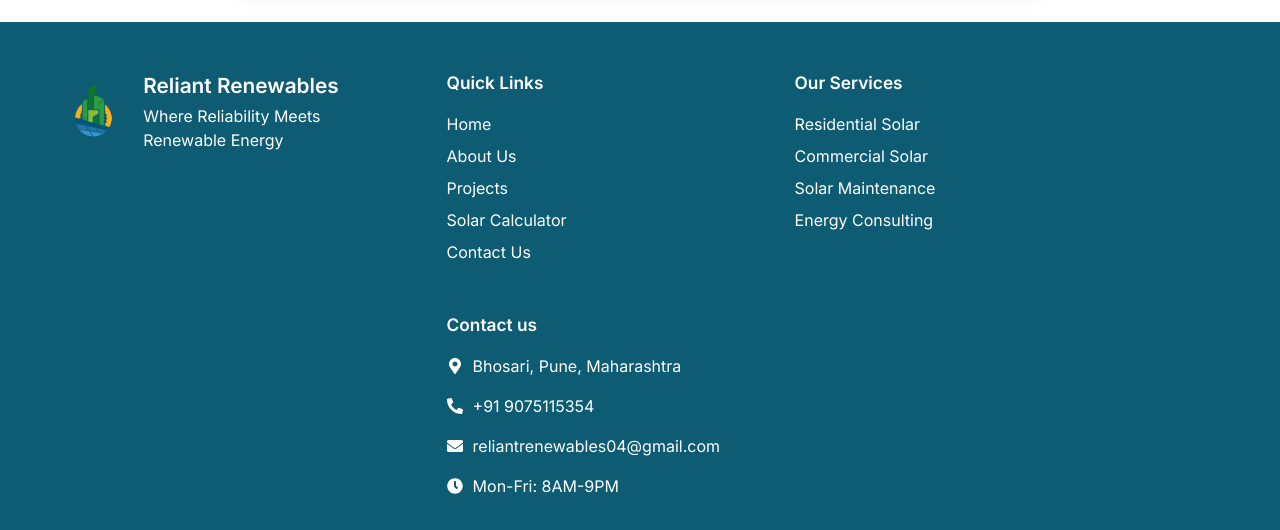
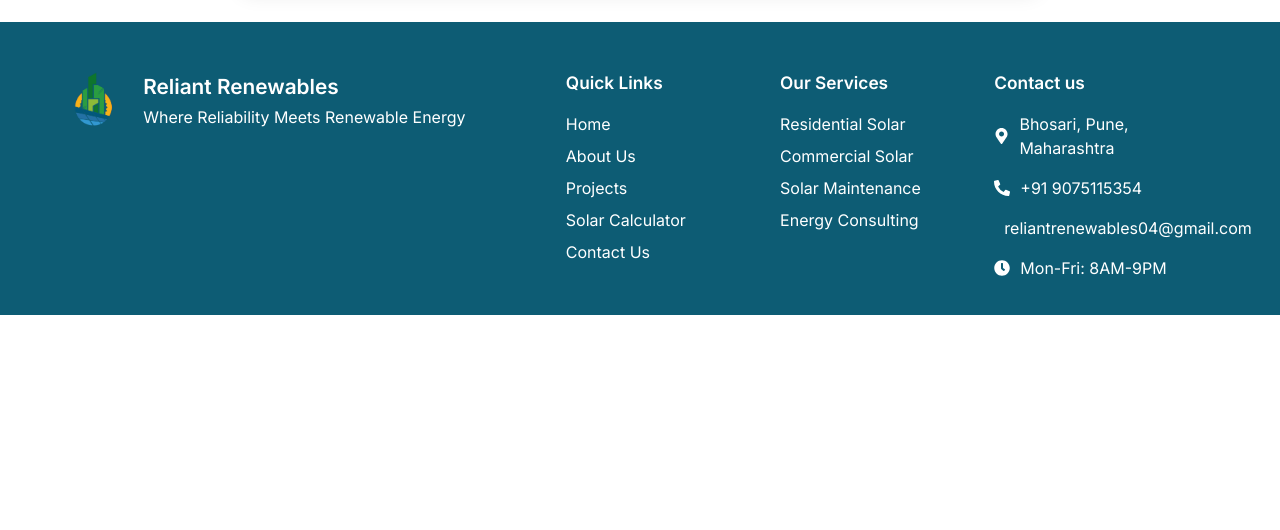
Before and after one commit to Nitanshu12/reliant-solar, a React (Vite) app: page /contact in a window 1280 px wide. Shown: the part 1625-2155 px from the top of the page. After the commit the page ends 1940 px from the top, so only its background shows below. Built offline with nearby package versions, Linux system fonts and the light colour scheme.

Commit message:
Footer-changes

```diff
--- a/src/styles/Footer.css
+++ b/src/styles/Footer.css
@@ -141,7 +141,7 @@
     max-width: 1200px;
     margin: 0 auto;
     display: flex;
-    flex-wrap: wrap;
+    flex-wrap: nowrap;
     align-items: flex-start;
     justify-content: space-between;
     gap: 2.5rem;
@@ -170,19 +170,19 @@
   .footer-links {
     display: flex;
     gap: 3rem;
-    flex-wrap: wrap;
+    flex-wrap: nowrap;
   }
   .footer-col {
     display: flex;
     flex-direction: column;
     gap: 0.5rem;
-    flex: 1 1 220px;     /* 👈 Best practice: try to be 220px wide, but can shrink/grow */
-    min-width: 200px;    /* 👈 Never get skinnier than this! Keeps text/icons visible */
-    max-width: 300px;    /* 👈 Never get too wide on large screens */
+    flex: 1 1 180px;             /* 👈 Grows/shrinks but not too wide */
+    min-width: 140px;            /* 👈 Allow skinnier, more flexible on desktop */
+    max-width: 180px;    /* 👈 Never get too wide on large screens */
   }
   .footer-contact {
-    flex: 2 1 280px;
-    min-width: 180px;
+    flex: 1 1 240px;             /* 👈 Matches other columns for evenness */
+    min-width: 140px;
     max-width: 300px;
   }
   .footer-col-title {
```
